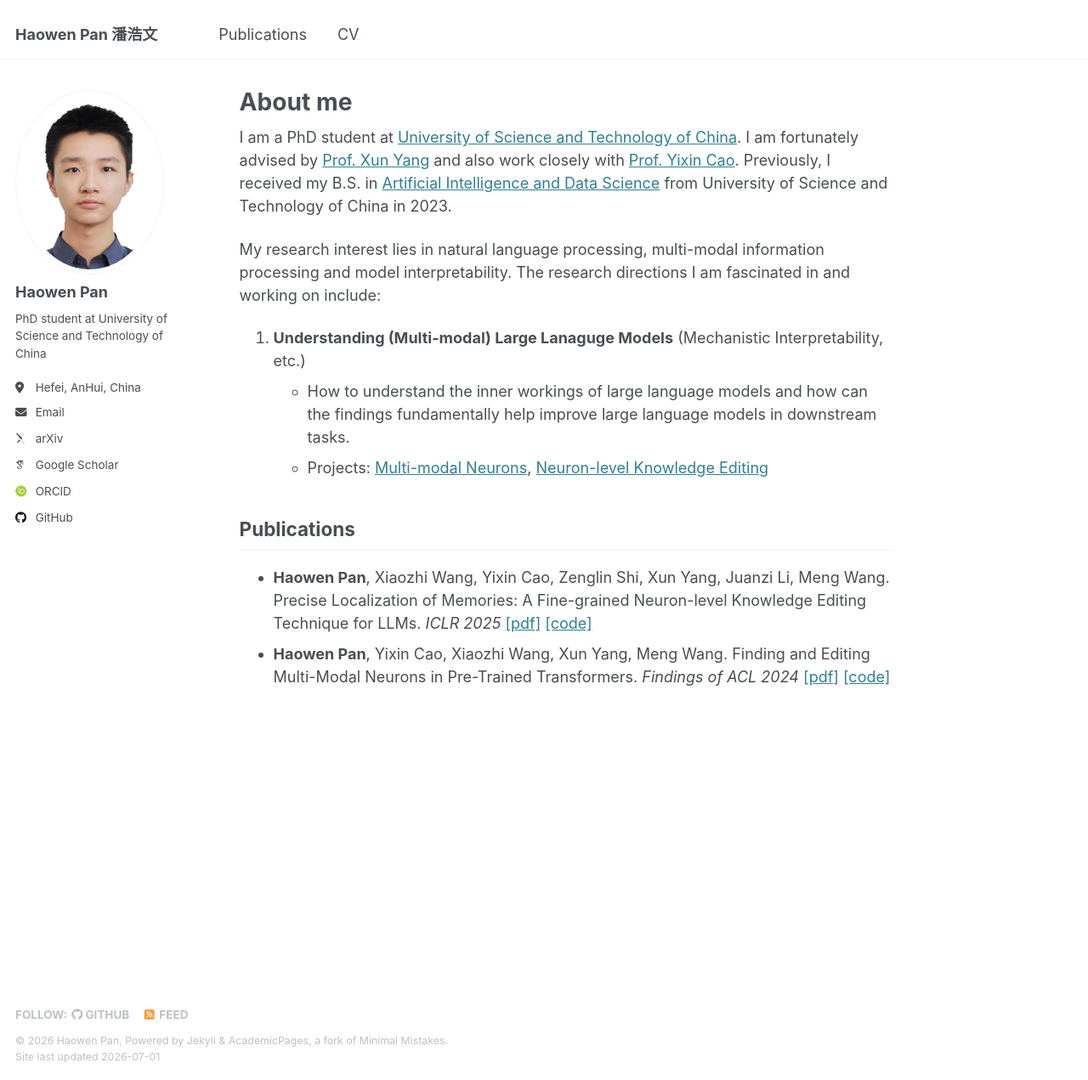
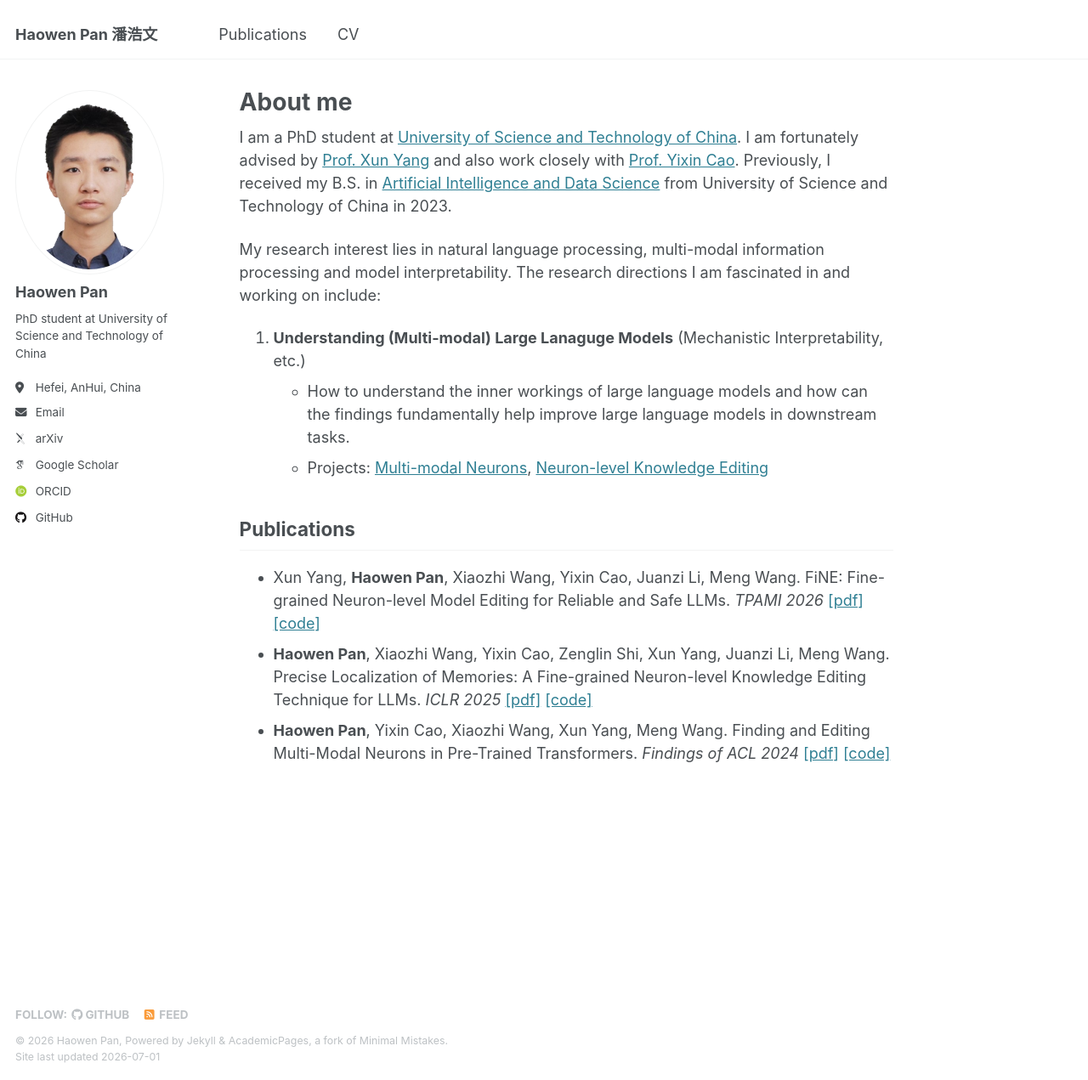
Before and after one commit to opanhw/opanhw.github.io, a Jekyll site: the page built from _pages/about.md, in a window 1280 px wide and 1271 px high. Shown: the whole window at 85% size. Built offline with Jekyll 4.4.1, drawn with Linux system fonts in a browser that asks for light colours; some web fonts are replaced.

Commit message:
Add publication for FiNE model editing
Added a new publication entry for 'FiNE: Fine-grained Neuron-level Model Editing for Reliable and Safe LLMs'.

```diff
--- a/_pages/about.md
+++ b/_pages/about.md
@@ -15,5 +15,6 @@ My research interest lies in natural language processing, multi-modal informatio
 
 ## Publications
 
+* Xun Yang, **Haowen Pan**, Xiaozhi Wang, Yixin Cao, Juanzi Li, Meng Wang. FiNE: Fine-grained Neuron-level Model Editing for Reliable and Safe LLMs. _TPAMI 2026_ [\[pdf\]](https://opanhw.github.io/fine-unified-editing/static/pdfs/manuscript.pdf) [\[code\]](https://github.com/opanhw/fine-unified-editing-code)
 * **Haowen Pan**, Xiaozhi Wang, Yixin Cao, Zenglin Shi, Xun Yang, Juanzi Li, Meng Wang. Precise Localization of Memories: A Fine-grained Neuron-level Knowledge Editing Technique for LLMs. _ICLR 2025_ [\[pdf\]](https://arxiv.org/pdf/2503.01090) [\[code\]](https://github.com/opanhw/FiNE)
 * **Haowen Pan**, Yixin Cao, Xiaozhi Wang, Xun Yang, Meng Wang. Finding and Editing Multi-Modal Neurons in Pre-Trained Transformers. _Findings of ACL 2024_ [\[pdf\]](https://arxiv.org/pdf/2311.07470) [\[code\]](https://github.com/opanhw/MM_Neurons)
```
